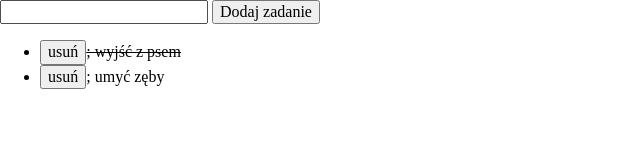
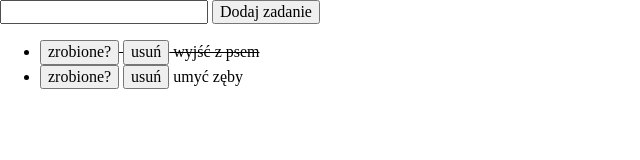
Before and after one commit to KrzysztofKalus/Lista-Zada-, a plain HTML site: page index.html in a window 1280 px wide. Shown: the whole page, without its empty margins (0-640 px from the left). Drawn offline with nearby package versions, Linux system fonts and the light colour scheme.

Commit message:
toggle task done

```diff
--- a/index.html
+++ b/index.html
@@ -13,7 +13,7 @@
     <link rel="preconnect" href="https://fonts.gstatic.com" crossorigin>
     <link href="https://fonts.googleapis.com/css2?family=Lato:ital,wght@0,400;0,700;1,300;1,700&display=swap"
         rel="stylesheet">
-    <title>Document</title>
+    <title>Lista Zadań</title>
 </head>
 
 <body>
--- a/js/script.js
+++ b/js/script.js
@@ -23,6 +23,10 @@
         render();
     };
 
+    const toggleTaskDone = (taskIndex) => {
+        tasks[taskIndex].done = !tasks[taskIndex].done;
+        render();
+    }
 
     const render = () => {
         let htmlString = "";
@@ -31,7 +35,8 @@
             htmlString += `
                 <li ${task.done ? "style=\"text-decoration: line-through\"" : ""}
                 >
-                <button class = "js-remove">usuń</button>;
+                <button class = "js-done">zrobione?</button>
+                <button class = "js-remove">usuń</button>
                     ${task.content}
                 </li>
                 `;
@@ -46,8 +51,15 @@
                 removeTask(index);
             });
         });
+
+        const toggleDoneButtons = document.querySelectorAll(".js-done");
+
+        toggleDoneButtons.forEach((toggleDoneButton, index) => {
+            toggleDoneButton.addEventListener("click", () => {
+                toggleTaskDone(index);
+            });
+        });
     };
-
 
     const onFormSubmit = (event) => {
         event.preventDefault();
```
